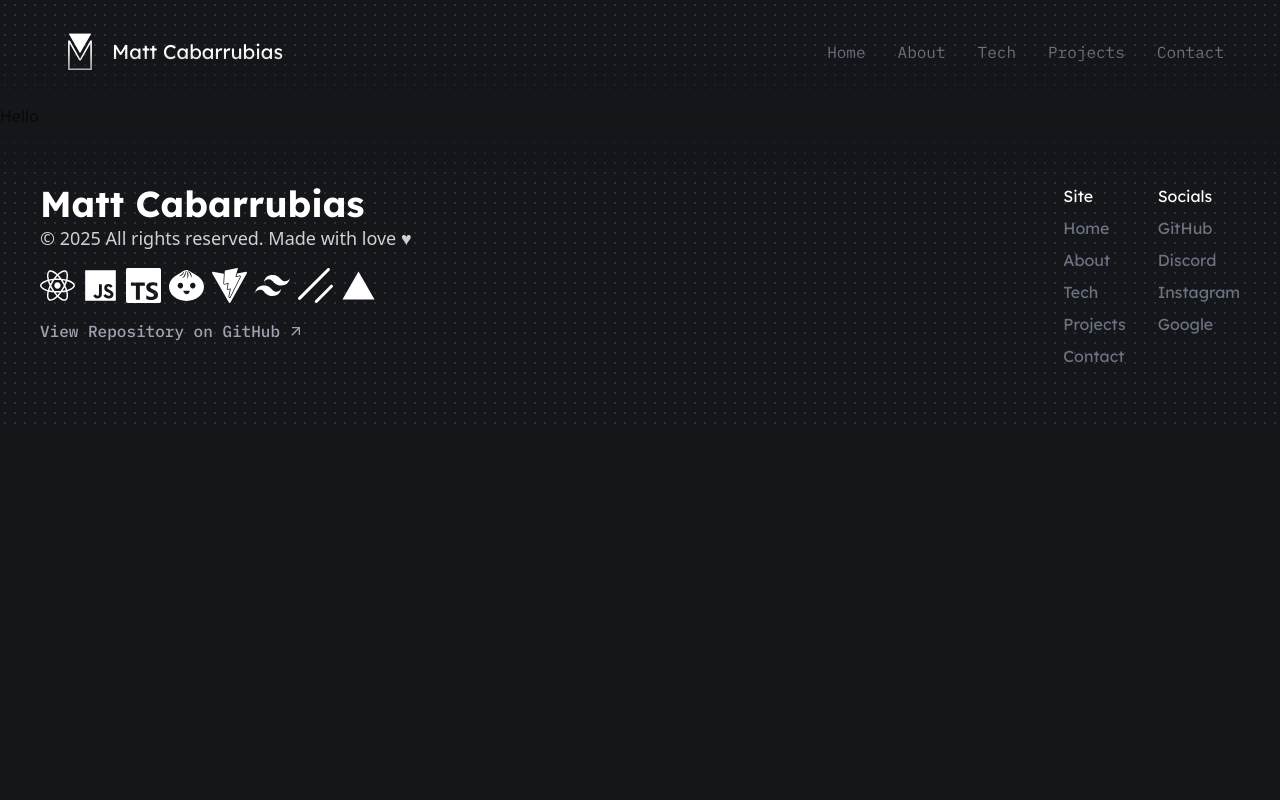
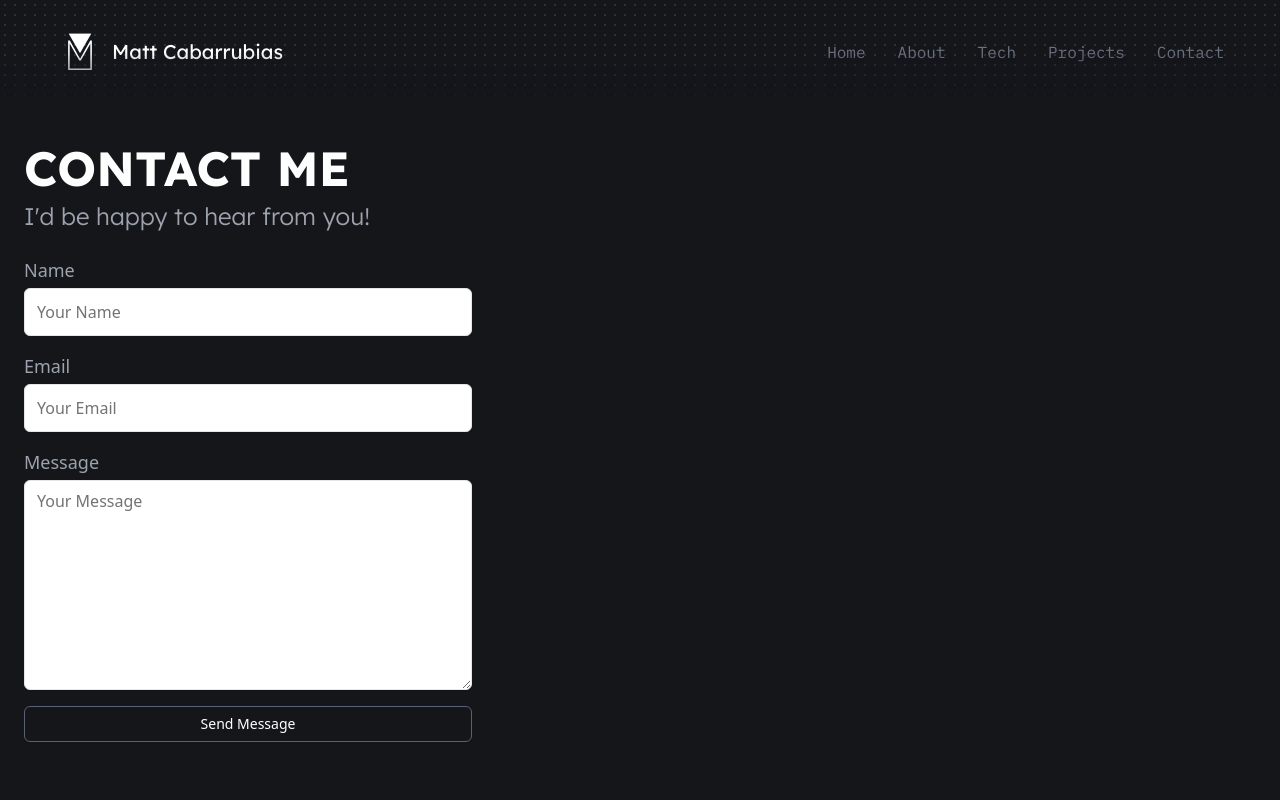
Before and after one commit to devliqht/portfolio, a React (Vite) app: page /contact in a window 1280 px wide. Shown: the top 800 px of the page. Built offline with nearby package versions, Linux system fonts and the light colour scheme.

Commit message:
REFACTOR: Contact.tsx

```diff
--- a/src/pages/Contact.tsx
+++ b/src/pages/Contact.tsx
@@ -1,10 +1,18 @@
 import React from 'react';
+import { AnimatedContainer, BasicContainer } from '@/components/Containers';
+import ContactForm from '@/components/ContactForm';
 
 const Contact: React.FC = () => {
   return (
-    <div>
-        <h1> Hello </h1>
-    </div>
+    <AnimatedContainer delay={100}>
+        <BasicContainer className="border-none">
+        <h3 className="text-3xl md:text-5xl text-[var(--white)] lexend-deca-700 md:text-left mb-2 w-full" id="projects">
+            CONTACT ME
+        </h3>
+        <h2 className="text-2xl text-gray-400 lexend-deca-300">I'd be happy to hear from you!</h2>
+        <ContactForm></ContactForm>
+        </BasicContainer>
+    </AnimatedContainer>
   );
 };
 
--- a/src/pages/Hero.tsx
+++ b/src/pages/Hero.tsx
@@ -4,7 +4,6 @@ import { Button } from "@/components/ui/button";
 import { AnimatedContainer, BasicContainer } from "@/components/Containers";
 import { ProjectsRender } from "@/components/ProjectsRender";
 import SkillShowcase from "@/components/Skills";
-import ContactForm from "@/components/ContactForm";
 
 const Hero = () => {
     return (
@@ -48,15 +47,6 @@ const Hero = () => {
                 <ProjectsRender renderCount={3}></ProjectsRender>
             </BasicContainer>
         </AnimatedContainer>
-        <AnimatedContainer delay={1000}>
-            <BasicContainer className="border-none">
-            <h3 className="text-3xl md:text-5xl text-[var(--white)] lexend-deca-700 md:text-left mb-2 w-full" id="projects">
-                CONTACT ME
-            </h3>
-            <h2 className="text-2xl text-gray-400 lexend-deca-300">I'd be happy to hear from you!</h2>
-            <ContactForm></ContactForm>
-            </BasicContainer>
-        </AnimatedContainer>
         </div>
     )
 }
```
